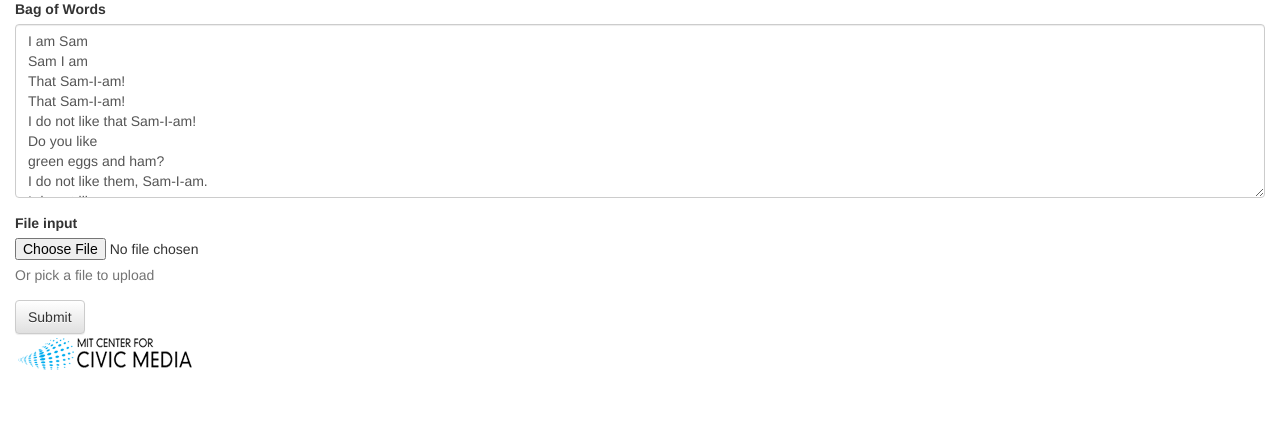
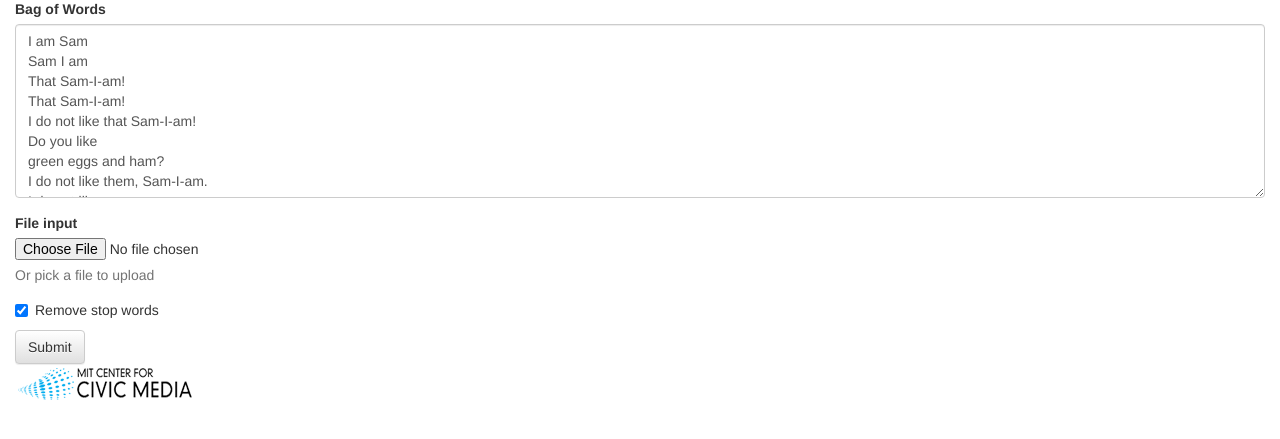
Before and after one commit to wpli/Word-Counter, a Flask app: page / in a window 1280 px wide. Shown: the part 143-582 px from the top of the page. Run offline with Flask 2, Linux system fonts and the light colour scheme; some libraries are stand-ins or nearby versions.

Commit message:
remove stopwords checkbox

```diff
--- a/templates/home.html
+++ b/templates/home.html
@@ -31,6 +31,11 @@ I would not like them anywhere.
     <input type="file" id="fileOfWords">
     <p class="help-block">Or pick a file to upload</p>
   </div>
+  <div class="checkbox">
+    <label>
+      <input type="checkbox" checked name="removeStopWords"> Remove stop words
+    </label>
+  </div>
   <button type="submit" class="btn btn-default">Submit</button>
 </form>
 {% endblock %}
```
